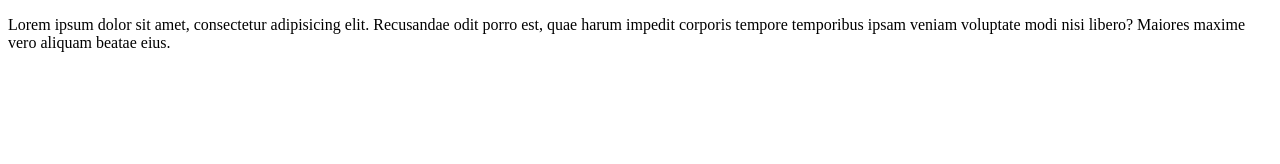
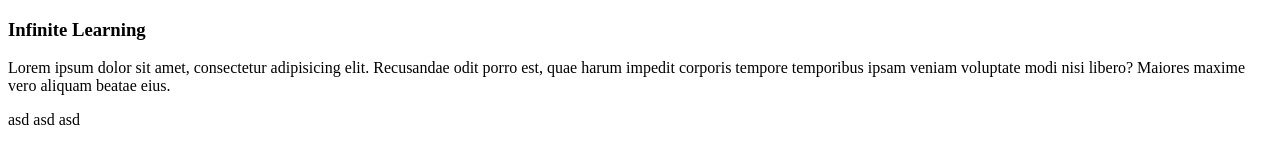
Before and after one commit to Ikhmarpanji/dafternoon-git, a plain HTML site: page index.html in a window 1280 px wide. Drawn offline with Linux system fonts and the light colour scheme.

Commit message:
melakukan perubahan di index.html

```diff
--- a/index.html
+++ b/index.html
@@ -3,9 +3,11 @@
 <head>
     <meta charset="UTF-8">
     <meta name="viewport" content="width=device-width, initial-scale=1.0">
-    <title>Document</title>
+    <title>Infinite Learning</title>
 </head>
 <body>
+    <h3>Infinite Learning</h3>
     <p>Lorem ipsum dolor sit amet, consectetur adipisicing elit. Recusandae odit porro est, quae harum impedit corporis tempore temporibus ipsam veniam voluptate modi nisi libero? Maiores maxime vero aliquam beatae eius.</p>
+    <p>asd asd asd</p>
 </body>
 </html>
```
